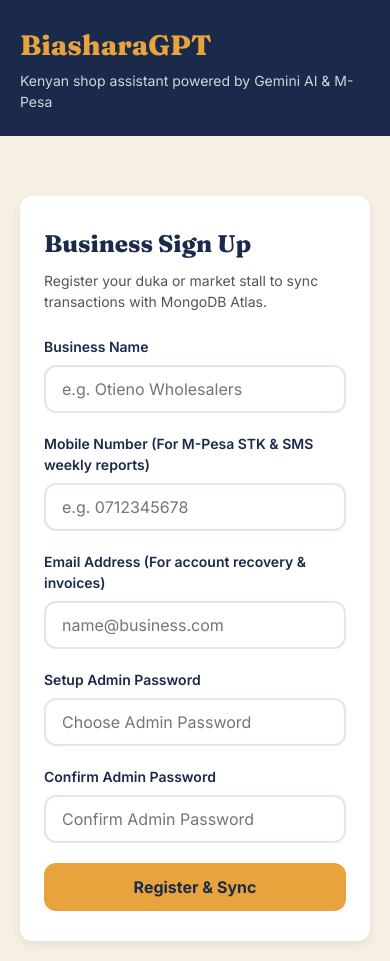
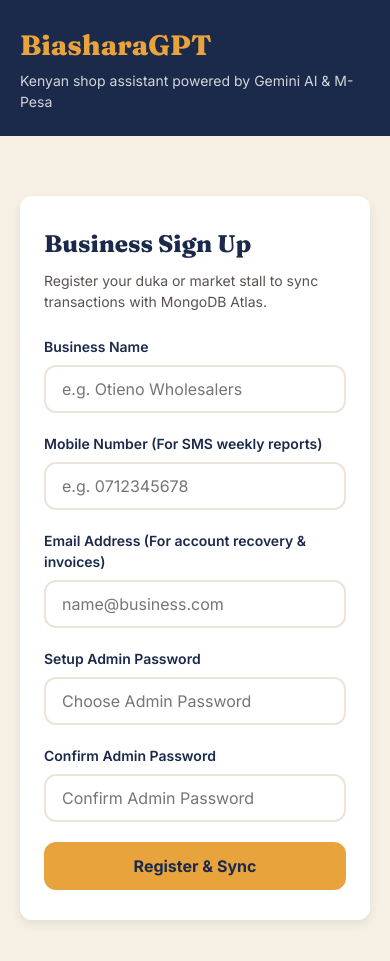
Before and after one commit to Ro-wdy/BiasharaBot, a React app in the folder frontend/: page / in a window 390 px wide. After the commit the page ends 940 px from the top, so only its background shows below. Built offline with nearby package versions, Linux system fonts and the light colour scheme; the HTML template or start-up script is replaced by a standard one.

Commit message:
edited the mobile number part

```diff
--- a/frontend/src/App.jsx
+++ b/frontend/src/App.jsx
@@ -468,7 +468,7 @@
             </div>
 
             <div className="form-group">
-              <label>Mobile Number (For M-Pesa STK & SMS weekly reports)</label>
+              <label>Mobile Number (For SMS weekly reports)</label>
               <input
                 type="text"
                 className="form-input"
```
